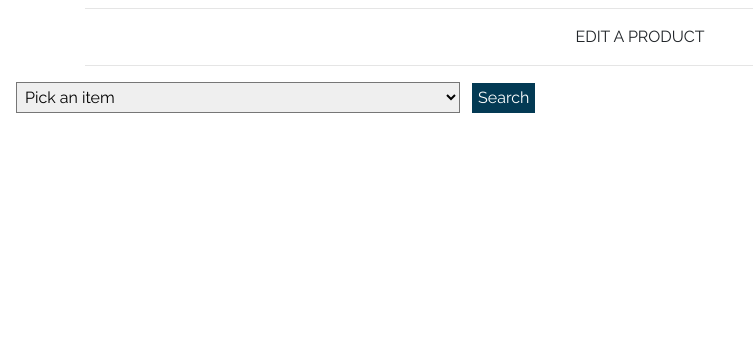
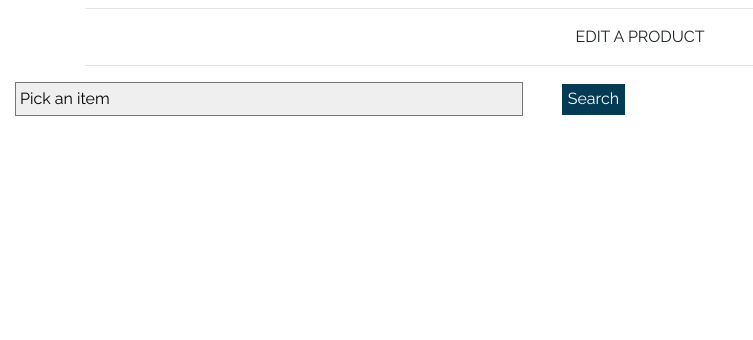
Before and after one commit to ryanmcnally93/ascension, a Django app: page /products/edit/ in a window 1280 px wide. Shown: the part 132-472 px from the top of the page, without its empty margins (0-753 px from the left). Run offline with Django 4.2, Linux system fonts and the light colour scheme; the visitor is signed in with stand-in values (Sample User, id 1); data comes from the database, SQL or seed files in the repository; some libraries are stand-ins or nearby versions; some web fonts are replaced.

Commit message:
Style edit search box

```diff
--- a/products/static/products/css/add_products.css
+++ b/products/static/products/css/add_products.css
@@ -39,5 +39,12 @@ label.requiredField {
 
 #invisible-toggler {
     padding-top: 1.25px;
-    padding-bottom: 1.25px
+    padding-bottom: 1.25px;
+    float: right;
+    margin-top: 2px;
 }
+
+select {
+    -webkit-appearance: none;
+    -moz-appearance: none;
+}
--- a/products/templates/products/edit_products.html
+++ b/products/templates/products/edit_products.html
@@ -16,13 +16,15 @@
 
     <form method="POST" action="{% url 'edit_product' %}">
         {% csrf_token %}
-        <select name="product-id" id="product-id" class="ml-3 mb-3 mr-2 p-1 rounded-0">
+        <div class="col-6">
+            <select name="product-id" id="product-id" class="mb-3 p-1 rounded-0 col-10">
                 <option value="None">Pick an item</option>
                 {% for item in products %}
                     <option value="{{ item.name }}">{{ item.name }}</option>
                 {% endfor %}
             </select>
             <button type="submit" id="invisible-toggler" class="main-button px-1">Search</button>
+        </div>
     </form>
 
     <div class="row" id="invisible-form">
```
Also changed, not shown: media/3-60.jpeg (added), media/SP05_NFYtE5r.webp (added). Lines whose indentation alone changed are shown as unchanged.
